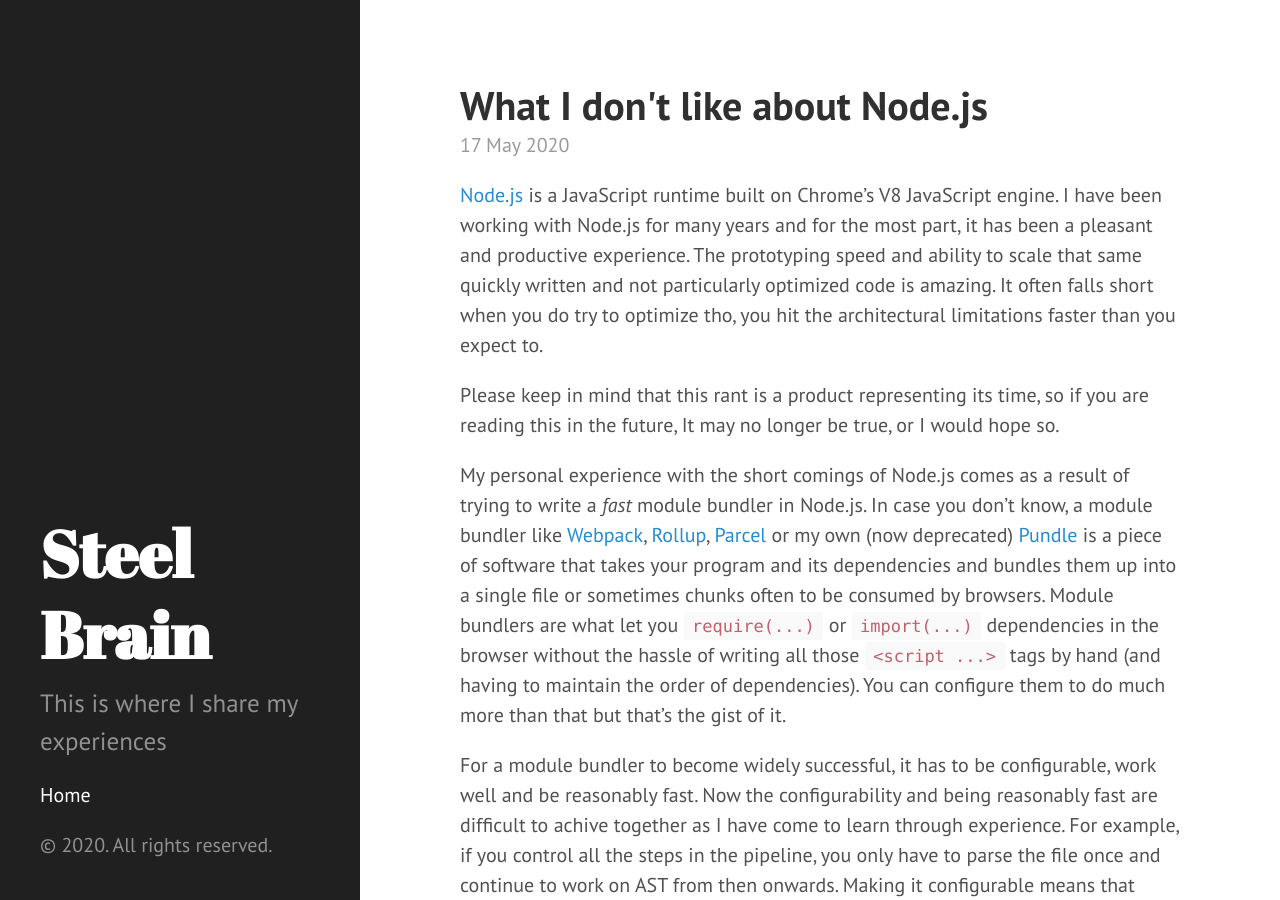
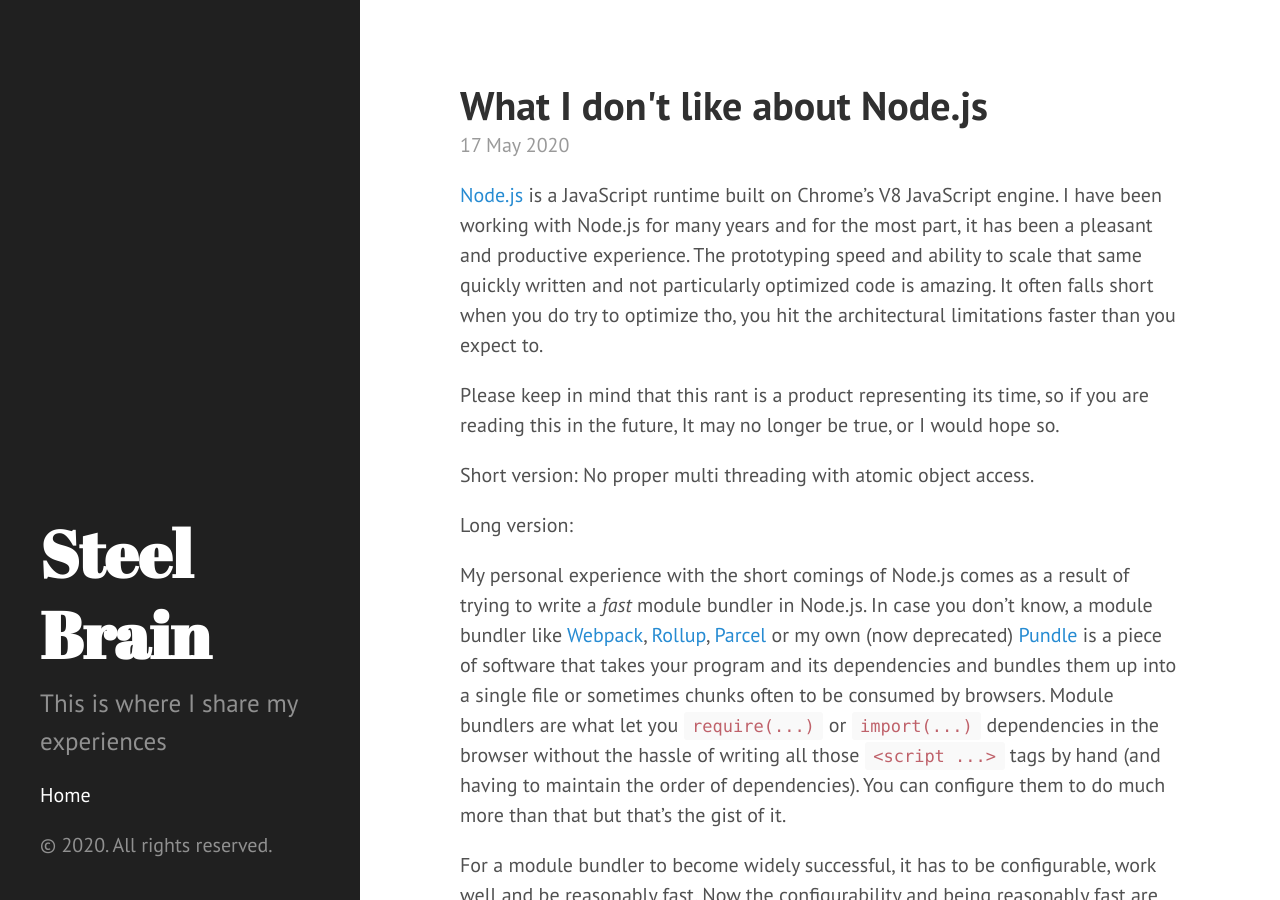
Before and after one commit to steelbrain/steelbrain.github.io, a Jekyll site: the page built from _posts/2020-05-17-what-i-dont-like-about-node-js.md, in a window 1280 px wide and 900 px high. Built offline with Jekyll 4.4.1, drawn with Linux system fonts in a browser that asks for light colours; comment, search, counter and statistics services are not loaded.

Commit message:
:memo: Add a short version to what I don't like about Node.js

```diff
--- a/_posts/2020-05-17-what-i-dont-like-about-node-js.md
+++ b/_posts/2020-05-17-what-i-dont-like-about-node-js.md
@@ -7,6 +7,10 @@ layout: post
 [Node.js][] is a JavaScript runtime built on Chrome's V8 JavaScript engine. I have been working with Node.js for many years and for the most part, it has been a pleasant and productive experience. The prototyping speed and ability to scale that same quickly written and not particularly optimized code is amazing. It often falls short when you do try to optimize tho, you hit the architectural limitations faster than you expect to.
 
 Please keep in mind that this rant is a product representing its time, so if you are reading this in the future, It may no longer be true, or I would hope so.
+
+Short version: No proper multi threading with atomic object access.
+
+Long version:
 
 My personal experience with the short comings of Node.js comes as a result of trying to write a *fast* module bundler in Node.js. In case you don't know, a module bundler like [Webpack][], [Rollup][], [Parcel][] or my own (now deprecated) [Pundle][] is a piece of software that takes your program and its dependencies and bundles them up into a single file or sometimes chunks often to be consumed by browsers. Module bundlers are what let you `require(...)` or `import(...)` dependencies in the browser without the hassle of writing all those `<script ...>` tags by hand (and having to maintain the order of dependencies). You can configure them to do much more than that but that's the gist of it.
 
```
